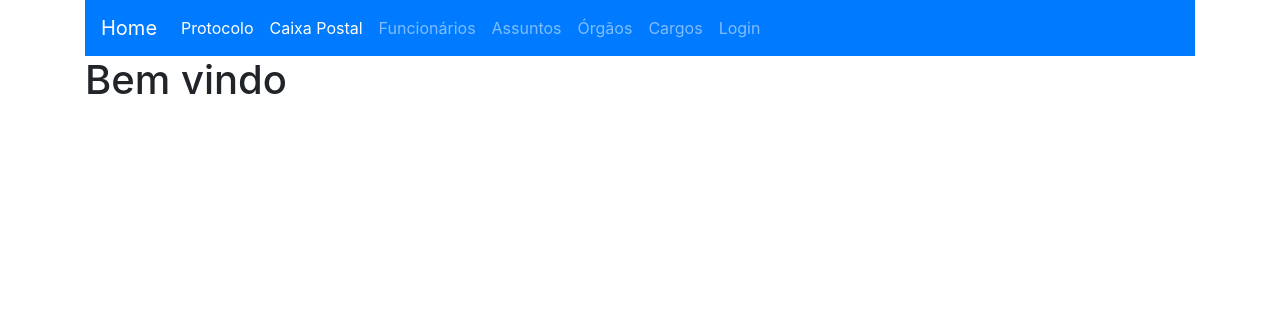
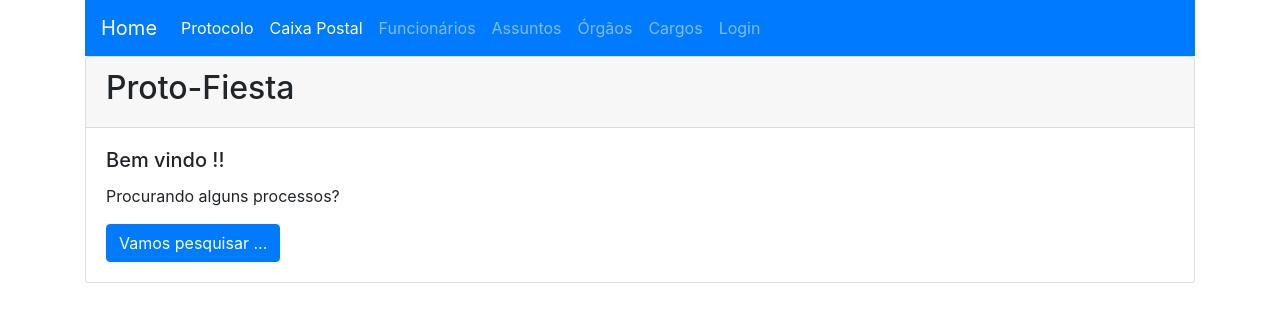
Before and after one commit to wmfinamore/proto-fiesta, a Django app: page / in a window 1280 px wide. Shown: the top 322 px of the page. Run offline with Django 3.2, Linux system fonts and the light colour scheme; parts of the project's set-up code (start-up, migrations or seed data) failed here and were passed over; some libraries are stand-ins or nearby versions.

Commit message:
Refactored home to include link for search page

```diff
--- a/apps/core/templates/core/index.html
+++ b/apps/core/templates/core/index.html
@@ -1,8 +1,15 @@
 {% extends '_base.html' %}
 
 {% block main %}
-        <h1><p>Bem vindo {{ user.username }}</p></h1>
-<br>
-<br>
+<div class="card">
+  <div class="card-header">
+    <h2>Proto-Fiesta</h2>
+  </div>
+  <div class="card-body">
+    <h5 class="card-title">Bem vindo {{ user.username }} !!</h5>
+    <p class="card-text">Procurando alguns processos?</p>
+    <a href="{% url 'processo_search' %}" class="btn btn-primary">Vamos pesquisar ... </a>
+  </div>
+</div>
 
 {% endblock %}
```
